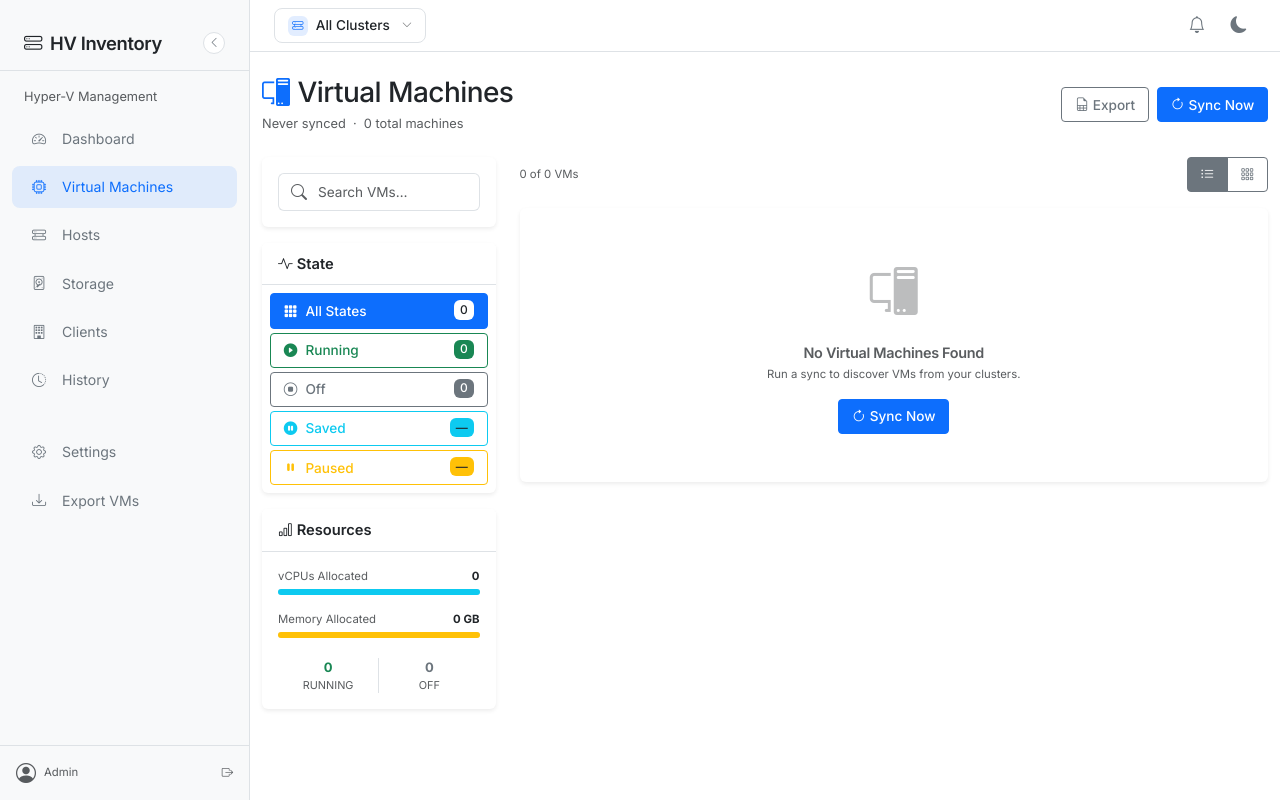
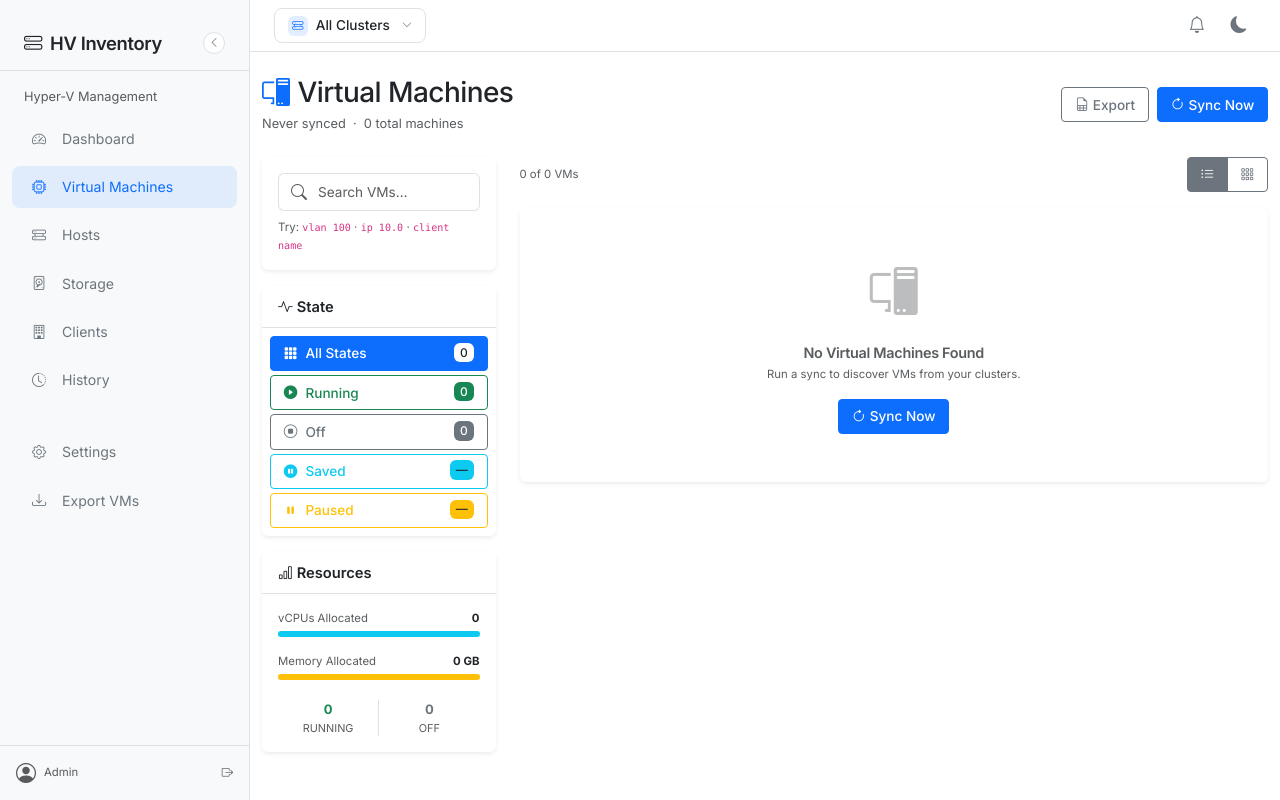
Before and after one commit to amontaser/egid-hv-Inventory-, a Flask app: page /vms in a window 1280 px wide. Run offline with Flask 3, Linux system fonts and the light colour scheme; a user stored in the database is signed in; data that the repository does not hold is empty; some libraries are stand-ins or nearby versions.

Commit message:
feat: add client search to dashboard and VMs page
- Support 'client <name>' prefix search to filter by client name
- Include client name in general search results
- Add data-client attribute to VM rows in both index and vms views

```diff
--- a/templates/vms.html
+++ b/templates/vms.html
@@ -39,8 +39,8 @@
                         <input type="text" id="search" class="form-control border-start-0 ps-0"
                                placeholder="Search VMs…">
                     </div>
-                    <div id="searchHint" class="text-muted mt-2 d-none" style="font-size:.72rem;">
-                        Try: <code>vlan 100</code> · <code>ip 10.0</code>
+                    <div id="searchHint" class="text-muted mt-2" style="font-size:.72rem;">
+                        Try: <code>vlan 100</code> · <code>ip 10.0</code> · <code>client name</code>
                     </div>
                 </div>
             </div>
@@ -200,7 +200,8 @@
                              data-cluster="{{ vm.cluster_name or '' }}"
                              data-vlans="{{ vm.vlans or '' }}"
                              data-ips="{{ vm.ip_addresses or '' }}"
-                             data-host="{{ vm.host_name|lower }}">
+                             data-host="{{ vm.host_name|lower }}"
+                             data-client="{{ (vm.client_name or '')|lower }}">>
 
                             <div class="d-flex align-items-center gap-3">
 
@@ -304,9 +305,10 @@
                          data-name="{{ vm.machine_name|lower }}"
                          data-state="{{ vm.state }}"
                          data-cluster="{{ vm.cluster_name or '' }}"
-                         data-vlans="{{ vm.vlans or '' }}"
-                         data-ips="{{ vm.ip_addresses or '' }}"
-                         data-host="{{ vm.host_name|lower }}">
+                          data-vlans="{{ vm.vlans or '' }}"
+                          data-ips="{{ vm.ip_addresses or '' }}"
+                          data-host="{{ vm.host_name|lower }}"
+                          data-client="{{ (vm.client_name or '')|lower }}">
                         <div class="card h-100" style="border-radius:.625rem;">
                             <div class="card-header d-flex align-items-center gap-2 py-2">
                                 <div class="rounded-circle d-flex align-items-center justify-content-center flex-shrink-0"
@@ -465,21 +467,26 @@ function applyFilters() {
         const vlans   = item.dataset.vlans   || '';
         const ips     = item.dataset.ips     || '';
         const host    = item.dataset.host    || '';
+        const client  = item.dataset.client  || '';
 
         let show = true;
         if (currentState   && state   !== currentState)   show = false;
         if (currentCluster && cluster !== currentCluster) show = false;
 
         if (show && currentSearch) {
-            const vlanMatch = currentSearch.match(/^vlan\s+(\d+)$/i);
-            const ipMatch   = currentSearch.match(/^ip\s+(.+)$/i);
+            const vlanMatch   = currentSearch.match(/^vlan\s+(\d+)$/i);
+            const ipMatch     = currentSearch.match(/^ip\s+(.+)$/i);
+            const clientMatch = currentSearch.match(/^client\s+(.+)$/i);
             if (vlanMatch) {
                 show = vlans.split(',').includes(vlanMatch[1]);
             } else if (ipMatch) {
                 show = ips.toLowerCase().includes(ipMatch[1]);
+            } else if (clientMatch) {
+                show = client.includes(clientMatch[1]);
             } else {
                 show = name.includes(currentSearch) || host.includes(currentSearch) ||
-                       cluster.toLowerCase().includes(currentSearch) || ips.includes(currentSearch);
+                       cluster.toLowerCase().includes(currentSearch) || ips.includes(currentSearch) ||
+                       client.includes(currentSearch);
             }
         }
 
```
Also changed, not shown: templates/index.html (+21 -4 lines).
